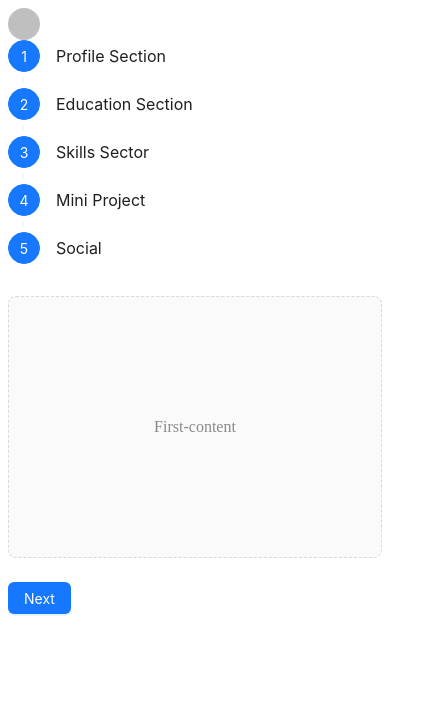
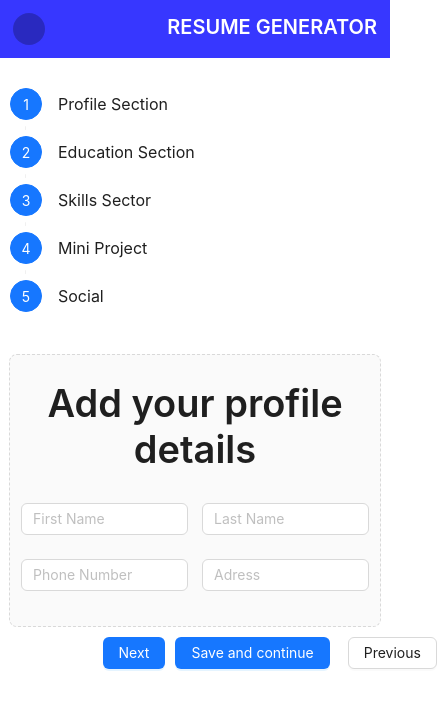
Before and after one commit to ElenMuradyan/resumeBuilder, a React (Create React App) app: page /cabinet in a window 390 px wide. Shown: the top 710 px of the page, 437 px wide, since content can reach past the window. Built offline with nearby package versions, Linux system fonts and the light colour scheme; no server answers; the database is empty; sample sign-in values are in the browser's storage.

Commit message:
feat(ProfileSection): create form with antd, add phone number validation using libphonenumber-js

```diff
--- a/src/App.js
+++ b/src/App.js
@@ -8,6 +8,8 @@ import { useDispatch, useSelector } from "react-redux";
 import { fetchUserProfileInfo } from "./state-management/slices/userProfile";
 import { useEffect } from "react";
 import { ROUTE_CONSTANTS } from "./core/utils/constants";
+
+import './styles/global.css';
 
 function App() {
   const dispatch = useDispatch();
--- /dev/null
+++ b/src/components/global/Header/index.css
@@ -0,0 +1,5 @@
+.header_container{
+    padding: 13px;
+    background-color: rgba(4, 4, 255, 0.798);
+    margin-bottom: 20px;
+}
--- a/src/components/global/Header/index.js
+++ b/src/components/global/Header/index.js
@@ -1,4 +1,7 @@
-import { Avatar, Flex } from "antd"
+import { Avatar, Flex, Typography } from "antd";
+import './index.css';
+
+const { Title } = Typography;
 
 const Header = () => {
     const getNameLettters = () => {
@@ -6,10 +9,11 @@ const Header = () => {
     };
 
     return(
-        <Flex>
+        <Flex className='header_container' justify='space-between'>
             <Avatar>
                 {getNameLettters()}
             </Avatar>
+            <Title level={4} style={{padding: 0, margin: 0, color: 'white'}}>RESUME GENERATOR</Title>
         </Flex>
     )
 };
--- /dev/null
+++ b/src/components/sheard/ProfileSection/index.css
@@ -0,0 +1,11 @@
+.Form{
+   width: 100%;
+}
+
+.Form .ant-form-item {
+    margin-bottom: 16px;
+}
+
+.Form .ant-btn {
+    width: 100%;
+}
--- /dev/null
+++ b/src/components/sheard/ProfileSection/index.js
@@ -0,0 +1,76 @@
+import { Form, Input, Typography, Flex, Col } from "antd";
+import { PhoneNumberValidation } from "../../../core/utils/constants";
+
+const { Title } = Typography;
+
+const ProfileSection = () => {
+    const [ form ] = Form.useForm();
+
+    const handleData = values => {
+
+    };
+
+    return(
+        <>
+        <Title>Add your profile details</Title>
+        <Form form={form} onFinish={handleData} className='Form' style={{width: '100%', padding: '3%'}}>
+            <Flex justify='space-between'>
+                <Col style={{width: '48%'}}>
+                    <Form.Item
+                name='firstName'
+                rules={[{
+                    required: true,
+                    message: 'Please enter your first name'
+                }]}
+                >
+                    <Input placeholder="First Name" type='text'></Input>
+                </Form.Item>
+                </Col>
+
+                <Col style={{width: '48%'}}>
+                    <Form.Item
+                name='lastName'
+                rules={[{
+                    required: true,
+                    message: 'Please enter your last name'
+                }]}
+                >
+                    <Input placeholder="Last Name" type='text'></Input>
+                </Form.Item>
+                </Col>
+            </Flex>
+            <Flex justify='space-between'>
+            <Col style={{width: '48%'}}>
+            <Form.Item
+                name='phoneNumber'
+                rules={[{
+                    required: true,
+                    message: 'Please enter your phone number',
+                },
+                {
+                    validator: PhoneNumberValidation,
+                }
+                ]}
+                >
+                    <Input placeholder="Phone Number" type='text'></Input>
+                </Form.Item>
+                </Col>
+
+                <Col style={{width: '48%'}}>
+                    <Form.Item
+                name='adress'
+                rules={[{
+                    required: true,
+                    message: 'Please enter your adress'
+                }]}
+                >
+                    <Input placeholder="Adress" type='text'></Input>
+                </Form.Item>
+                </Col>
+            </Flex>
+            </Form>
+        </>
+    )
+}
+
+export default ProfileSection;
--- /dev/null
+++ b/src/core/utils/mainPage.js
@@ -0,0 +1,35 @@
+import ProfileSection from "../../components/sheard/ProfileSection";
+
+export const steps = [
+    {
+      title: 'Profile Section',
+      content: <ProfileSection/>,
+      status: 'process'
+    },
+    {
+      title: 'Education Section',
+      content: 'Second-content',
+      status: 'process'
+    },
+    {
+      title: 'Skills Sector',
+      content: 'Last-content',
+      status: 'process'
+    },
+    {
+      title: 'Mini Project',
+      content: 'Last-content',
+      status: 'process'
+    },
+    {
+      title: 'Social',
+      content: 'Last-content',
+      status: 'process'
+    },
+  ];
+
+export const items = steps.map((item) => ({
+    key: item.title,
+    title: item.title,
+    status: item.status
+}));
--- a/src/pages/MainPage/index.js
+++ b/src/pages/MainPage/index.js
@@ -1,52 +1,28 @@
-import { Button, message, theme, Steps } from 'antd';
+import { Button, theme, Steps, Flex } from 'antd';
 import { useState } from 'react';
-
-const steps = [
-  {
-    title: 'Profile Section',
-    content: 'First-content',
-    status: 'process'
-  },
-  {
-    title: 'Education Section',
-    content: 'Second-content',
-    status: 'process'
-  },
-  {
-    title: 'Skills Sector',
-    content: 'Last-content',
-    status: 'process'
-  },
-  {
-    title: 'Mini Project',
-    content: 'Last-content',
-    status: 'process'
-  },
-  {
-    title: 'Social',
-    content: 'Last-content',
-    status: 'process'
-  },
-];
+import { items, steps } from '../../core/utils/mainPage';
 
 const MainPage = () => {
   const { token } = theme.useToken();
   const [current, setCurrent] = useState(0);
-
   const next = () => {
+    if(current === 4){
+      setCurrent(0);
+      return;
+    }
     setCurrent(current + 1);
   };
 
   const prev = () => {
-    setCurrent(current - 1);
+    if (current === 0){
+      setCurrent(4);
+      return;
+    }
+  setCurrent(current - 1);
   };
 
-  const items = steps.map((item) => ({
-    key: item.title,
-    title: item.title,
-    status: item.status
-  }));
   const contentStyle = {
+    width: '100%',
     lineHeight: '260px',
     textAlign: 'center',
     color: token.colorTextTertiary,
@@ -56,25 +32,14 @@ const MainPage = () => {
     marginTop: 16,
   };
   return (
-    <>
+    <Flex align='center' gap={10} vertical style={{padding:'10px'}}>
       <Steps current={current} items={items} />
       <div style={contentStyle}>{steps[current].content}</div>
-      <div
-        style={{
-          marginTop: 24,
-        }}
-      >
-        {current < steps.length - 1 && (
-          <Button type="primary" onClick={() => next()}>
+      <Flex justify='space-between' gap={10} style={{width:'50%'}}>
+      <Button type="primary" onClick={() => next()}>
             Next
           </Button>
-        )}
-        {current === steps.length - 1 && (
-          <Button type="primary" onClick={() => message.success('Processing complete!')}>
-            Done
-          </Button>
-        )}
-        {current > 0 && (
+        <Button type='primary' htmlType='submit'>Save and continue</Button>
           <Button
             style={{
               margin: '0 8px',
@@ -83,9 +48,8 @@ const MainPage = () => {
           >
             Previous
           </Button>
-        )}
-      </div>
-    </>
+      </Flex>
+    </Flex>
   );
 };
 
--- /dev/null
+++ b/src/styles/global.css
@@ -0,0 +1,4 @@
+body{
+    padding: 0;
+    margin: 0;
+}
```
Also changed, not shown: src/components/sheard/EducationSection/index.js (added), src/components/sheard/MiniProjects/index.js (added), src/components/sheard/SkillsSector/index.js (added), src/components/sheard/Social/index.js (added).
